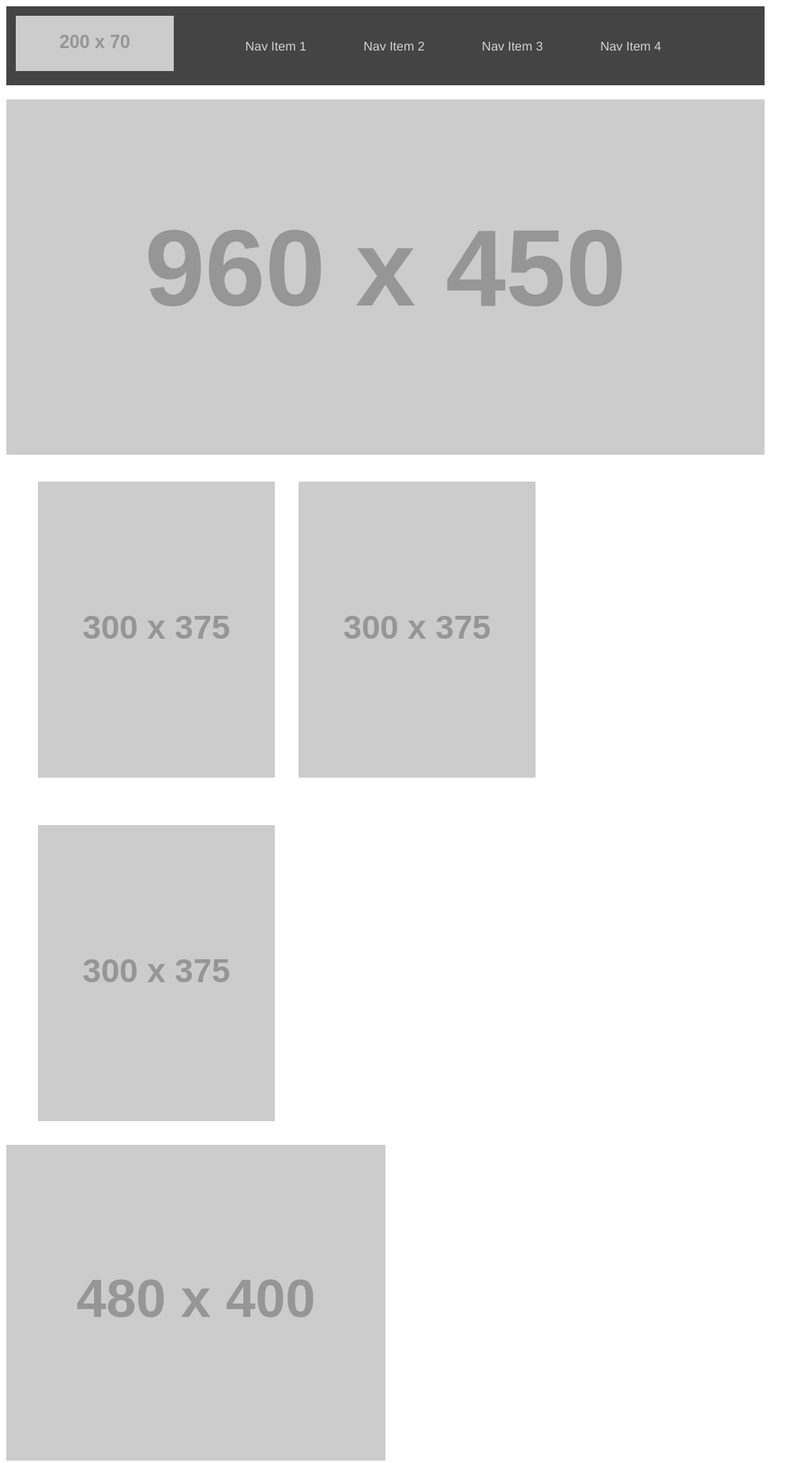
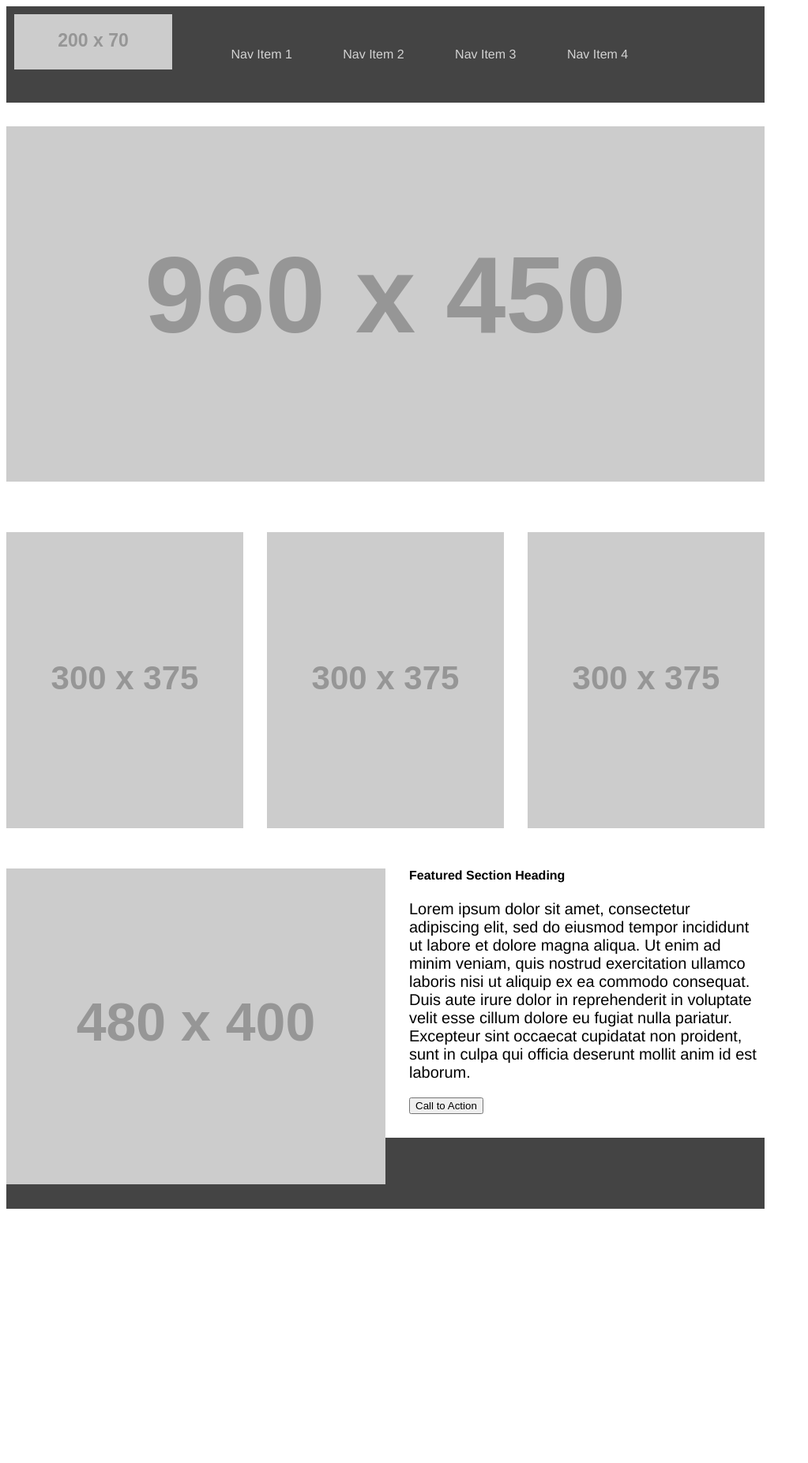
Before and after one commit to JPLaw/wireframe-exercise, a plain HTML site: page index.html in a window 1280 px wide. Shown: the top 1853 px of the page at 79% size, without its empty margins (0-1023 px from the left). After the commit the page ends 1539 px from the top, so only its background shows below. Drawn offline with Linux system fonts and the light colour scheme; placeholder pictures from the web are drawn by us.

Commit message:
added articles and footer

```diff
--- a/css/style.css
+++ b/css/style.css
@@ -4,35 +4,42 @@ body {
 }
 
 header {
-  height: 100px;
+  height: 100%;
   background-color: rgb(68, 68, 68);
-  width: 960px
+  margin-bottom: 30px;
+  padding: 10px;
 }
 
 nav {
-  width: 100%;
+  width: 960px;
+  margin: auto;
 }
 
-header img {
+nav img {
   display: inline-block;
-  padding: 12px;
 }
 
 nav ul {
   display:inline-block;
   vertical-align: top;
-  color: lightgray;
 }
 
-nav li {
+nav ul li {
+  color: lightgray;
   display: inline-block;
   line-height: 70px;
-  padding: 0 34px;
+  padding: 0 30px;
 }
 
 
+main {
+  width: 960px;
+  margin: auto;
+}
+
 main ul {
-  font-size: 0;
+  padding-left: 0;
+  font-size: 0px;
 }
 
 main ul li {
@@ -44,6 +51,23 @@ main ul li:last-child{
   margin-right: 0;
 }
 
-p {
-  display: inline-block;
+main figure {
+  float: left;
+  margin: 0px 30px 30px 0px;
 }
+
+main div article {
+ display: block;
+ margin-bottom: 10px;
+ font-size: 20px;
+}
+
+
+
+
+footer {
+  background-color: #444;
+  width: 100%;
+  height: 90px;
+  margin-top: 30px;
+}
--- a/index.html
+++ b/index.html
@@ -6,7 +6,6 @@
 
   <link rel="stylesheet" href="css/reset.css">
     <link rel="stylesheet" href="css/style.css">
-  <script src="main.js"></script>
 </head>
 <body>
   <header>
@@ -20,18 +19,29 @@
       </ul>
     </nav>
   </header>
-  <br>
   <main>
+    <figure>
       <img src="https://placehold.it/960x450/000" alt="">
+    </figure>
+    <section>
       <ul>
         <li><img src="https://placehold.it/300x375/000" alt=""></li>
         <li><img src="https://placehold.it/300x375/000" alt=""></li>
         <li><img src="https://placehold.it/300x375/000" alt=""></li>
       </ul>
+    </section>
+    <section>
+    <figure>
       <img src="https://placehold.it/480x400/000" alt="">
+    </figure>
     <div>
-      <p>Lorem ipsum dolor sit amet, consectetur adipiscing elit, sed do eiusmod tempor incididunt ut labore et dolore magna aliqua. Ut enim ad minim veniam, quis nostrud exercitation ullamco laboris nisi ut aliquip ex ea commodo consequat. Duis aute irure dolor in reprehenderit in voluptate velit esse cillum dolore eu fugiat nulla pariatur. Excepteur sint occaecat cupidatat non proident, sunt in culpa qui officia deserunt mollit anim id est laborum.</p>
+      <h4>Featured Section Heading</h4>
+      <article>
+        <p>Lorem ipsum dolor sit amet, consectetur adipiscing elit, sed do eiusmod tempor incididunt ut labore et dolore magna aliqua. Ut enim ad minim veniam, quis nostrud exercitation ullamco laboris nisi ut aliquip ex ea commodo consequat. Duis aute irure dolor in reprehenderit in voluptate velit esse cillum dolore eu fugiat nulla pariatur. Excepteur sint occaecat cupidatat non proident, sunt in culpa qui officia deserunt mollit anim id est laborum.</p>
+      </article>
+      <button type="button">Call to Action</button>
     </div>
+  </section>
   </main>
   <footer></footer>
 </body>
```
